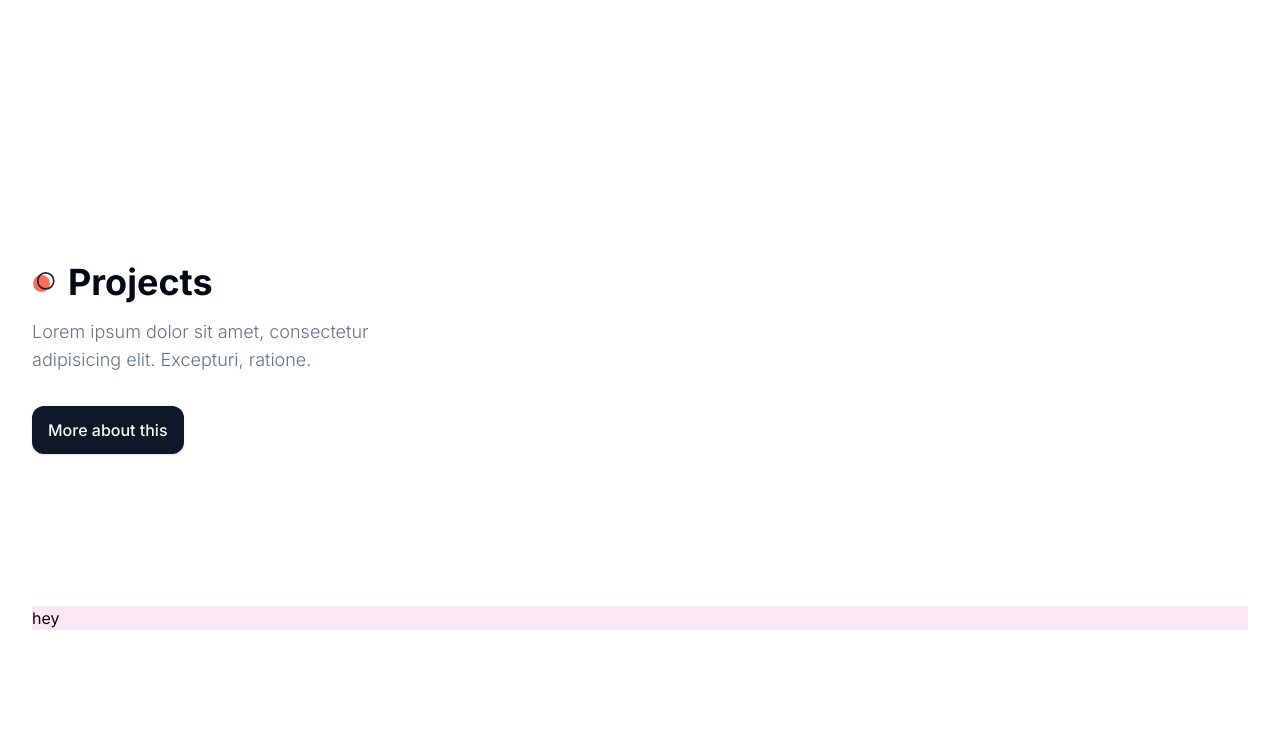
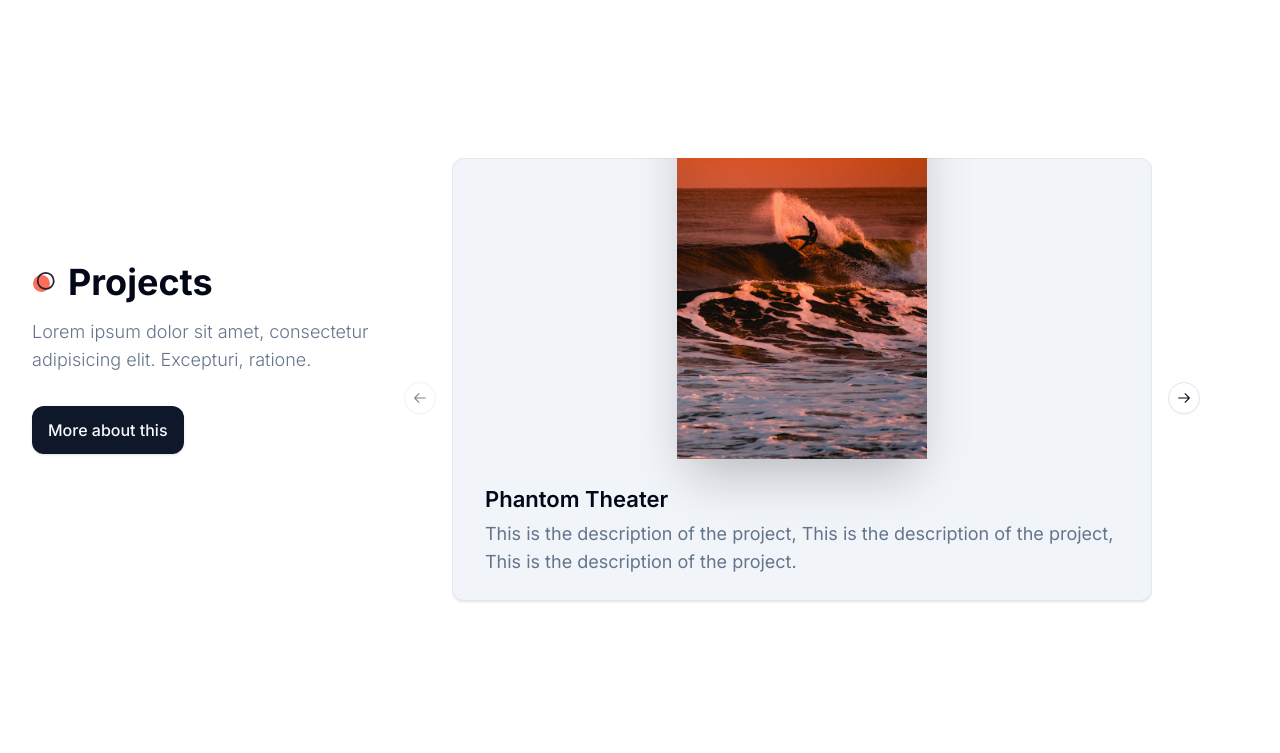
Before and after one commit to bchussid/portfolio, a Next.js app: page / in a window 1280 px wide. Shown: the part 1476-2229 px from the top of the page. Built offline with nearby package versions, Linux system fonts and the light colour scheme.

Commit message:
edit/project sect using shad carousel

```diff
--- a/src/components/Projects.tsx
+++ b/src/components/Projects.tsx
@@ -12,7 +12,7 @@ import ProjectCard from "@/components/ProjectCard";
 
 const projectData = [
   {
-    image: "/work/1.png",
+    image: "/work/4.png",
     name: "Phantom Theater",
     description:
       "This is the description of the project, This is the description of the project, This is the description of the project.",
@@ -22,7 +22,7 @@ const projectData = [
     image: "/work/2.png",
     name: "This Here Portfolio",
     description:
-      "This is the description of the project - specifically this here portfolio... This is the description of the project, This is the description of the project, This is the description of the project.",
+      "This is the description of the project - specifically this here portfolio... This is the description of the project.",
     link: "/",
   },
   {
@@ -78,13 +78,19 @@ const Projects = () => {
           </Link>
         </div>
         {/* slider */}
-        <div>
-          <Carousel className="bg-pink-100">
+        <div className="max-w-[700px] xl:absolute right-32 top-0">
+          <Carousel>
             <CarouselContent>
-              {projectData.slice(0, 3).map((project, index) => (
-                <CarouselItem key={index}>hey</CarouselItem>
+              {projectData.slice(0, 4).map((project, index) => (
+                <CarouselItem key={index} className="h-[480px]">
+                  <ProjectCard project={project} />
+                </CarouselItem>
               ))}
             </CarouselContent>
+            {/* fix breakpoints so there's no horizontal scroll - next & prev need to fit in screen or have pagination */}
+
+            <CarouselPrevious />
+            <CarouselNext />
           </Carousel>
         </div>
       </div>
```
